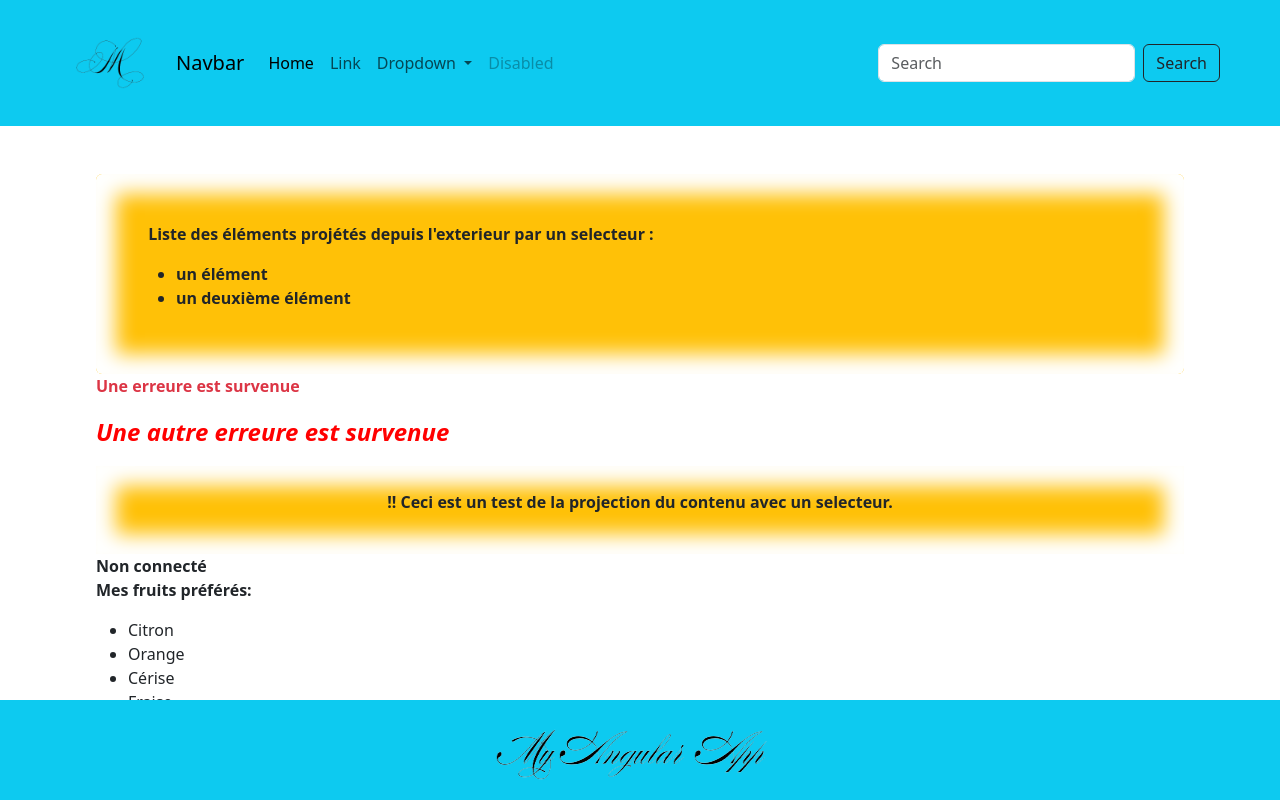
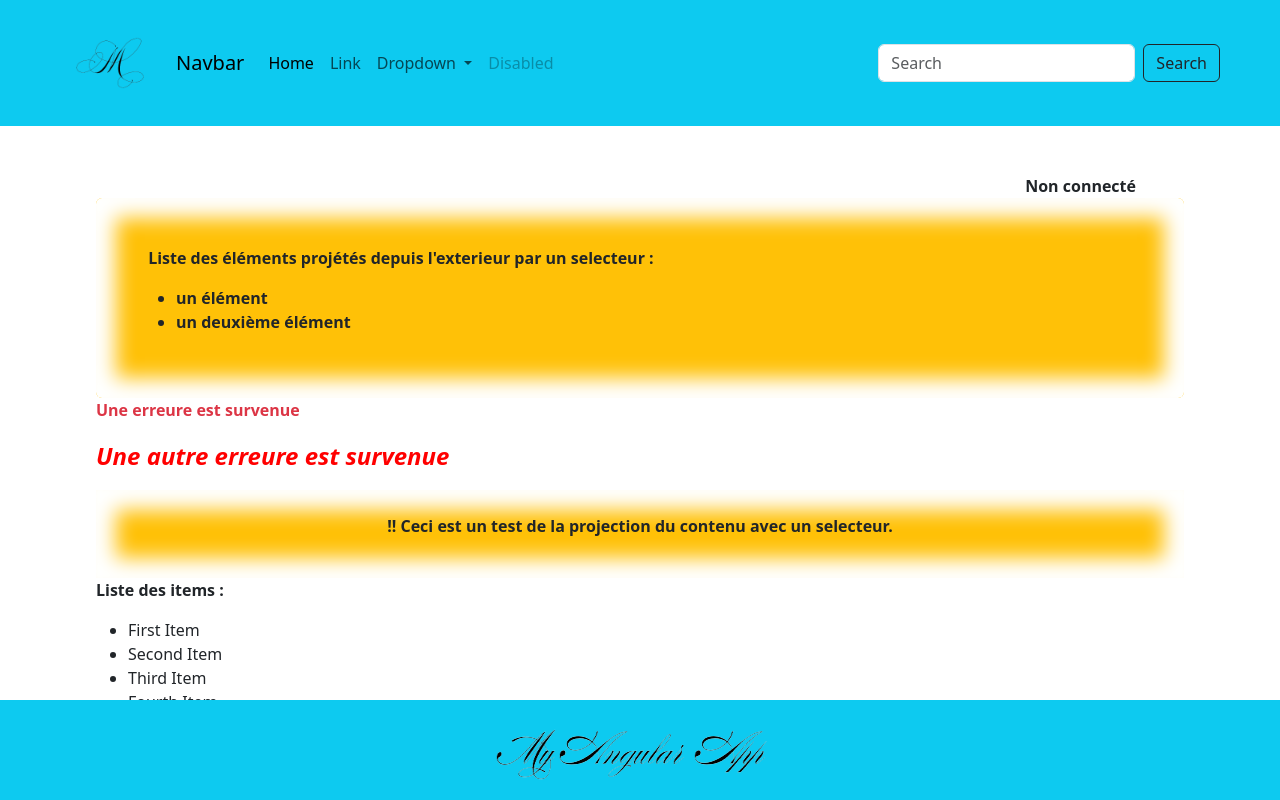
Before and after one commit to MihaelaTIMIS/my-angular-app, an Angular app: page / in a window 1280 px wide. Shown: the top 800 px of the page. Built offline with nearby package versions, Linux system fonts and the light colour scheme.

Commit message:
parent-child transmission

```diff
--- a/src/app/components/forexemple/forexemple.component.html
+++ b/src/app/components/forexemple/forexemple.component.html
@@ -1,5 +1,5 @@
 <div>
-  <p appBold>Mes fruits préférés:</p>
+  <p appBold>Liste des items :</p>
   <ul>
     <li *ngFor="let item of items">{{ item }}</li>
   </ul>
--- a/src/app/components/forexemple/forexemple.component.ts
+++ b/src/app/components/forexemple/forexemple.component.ts
@@ -1,4 +1,4 @@
-import { Component } from '@angular/core';
+import { Component, Input } from '@angular/core';
 
 @Component({
   selector: 'app-forexemple',
@@ -6,5 +6,6 @@ import { Component } from '@angular/core';
   styleUrls: ['./forexemple.component.scss'],
 })
 export class ForexempleComponent {
-  items: string[] = ['Citron', 'Orange', 'Cérise', 'Fraise', 'Banane', 'Poire'];
+  @Input() items : string[] = []
+  // fruits: string[] = ['Citron', 'Orange', 'Cérise', 'Fraise', 'Banane', 'Poire'];
 }
--- a/src/app/components/ifexemple/ifexemple.component.html
+++ b/src/app/components/ifexemple/ifexemple.component.html
@@ -1,4 +1,4 @@
-<div appBold>
+<div appBold class="text-end px-5">
     <span *ngIf="userLoggedIn else offline">
         Welcome, {{usename}} !
     </span>
--- a/src/app/components/ngclass-exemple/ngclass-exemple.component.html
+++ b/src/app/components/ngclass-exemple/ngclass-exemple.component.html
@@ -1,6 +1,6 @@
 <div appBold>
     <ng-content select="[list]"></ng-content>
-    <p [ngClass]="{ 'text-danger': isError }">Une erreure est survenue</p>
+    <p [ngClass]="{ 'text-danger': isError}">Une erreure est survenue</p>
     <p [style]="currentStyles">Une autre erreure est survenue</p>
     <ng-content select="[other]"></ng-content>
     <!-- [ngStyle]="currentStyles"  -->
--- a/src/app/layout/body/body.component.html
+++ b/src/app/layout/body/body.component.html
@@ -1,4 +1,5 @@
-<div class="m-5 px-5 " [style.minHeight]="myInnerHeight">
+<div class="m-5 px-5 ">
+  <app-ifexemple></app-ifexemple>
   <app-ngclass-exemple>
     <p>test brut content projection</p>
     <div list class="bg-warning rounded p-5" style="box-shadow: inset 0px 0px 20px 20px  white">
@@ -12,8 +13,7 @@
       <p> !! Ceci est un test de la projection du contenu avec un selecteur.</p>
     </div>
   </app-ngclass-exemple>
-  <app-ifexemple></app-ifexemple>
-  <app-forexemple></app-forexemple>
+  <app-forexemple [items] = "items"></app-forexemple>
   <app-switchexemple></app-switchexemple>
   <app-fruits></app-fruits>
   <app-increment-decrement></app-increment-decrement>
--- a/src/app/layout/body/body.component.ts
+++ b/src/app/layout/body/body.component.ts
@@ -6,5 +6,5 @@ import { Component } from '@angular/core';
   styleUrls: ['./body.component.scss'],
 })
 export class BodyComponent {
-  myInnerHeight= window!.innerHeight;
+  items: string[] = ['First Item', 'Second Item', 'Third Item', 'Fourth Item', 'Fifth Item', 'Sixth Item'];
 }
```
